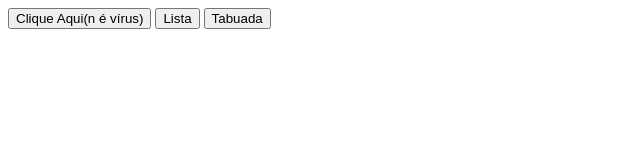
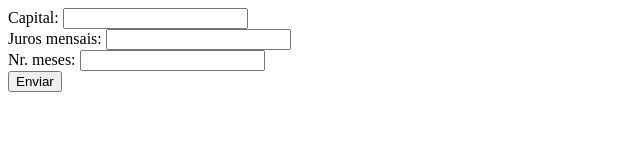
Before and after one commit to bellaparana/primeirof_3t, a plain HTML site: page index.html in a window 1280 px wide. Shown: the whole page, without its empty margins (0-640 px from the left). Drawn offline with Linux system fonts and the light colour scheme.

Commit message:
Update index.html

```diff
--- a/index.html
+++ b/index.html
@@ -8,10 +8,10 @@
     <script src="estudo.js"></script>
 </head>
 <body>
-    <button onclick="escreva()">Clique Aqui(n é vírus)</button>
+  Capital: <input id="valor" type="text"><br>
+  Juros mensais: <input id="juros" type="text"><br>
+  Nr. meses: <input id="meses" type="text"><br>
+  <button onclick="total()">Enviar</button>
 
-    <button onclick="mostra()">Lista</button>
-
-    <button onclick="mostraTabuada()">Tabuada</button>
 </body>
 </html>
```
